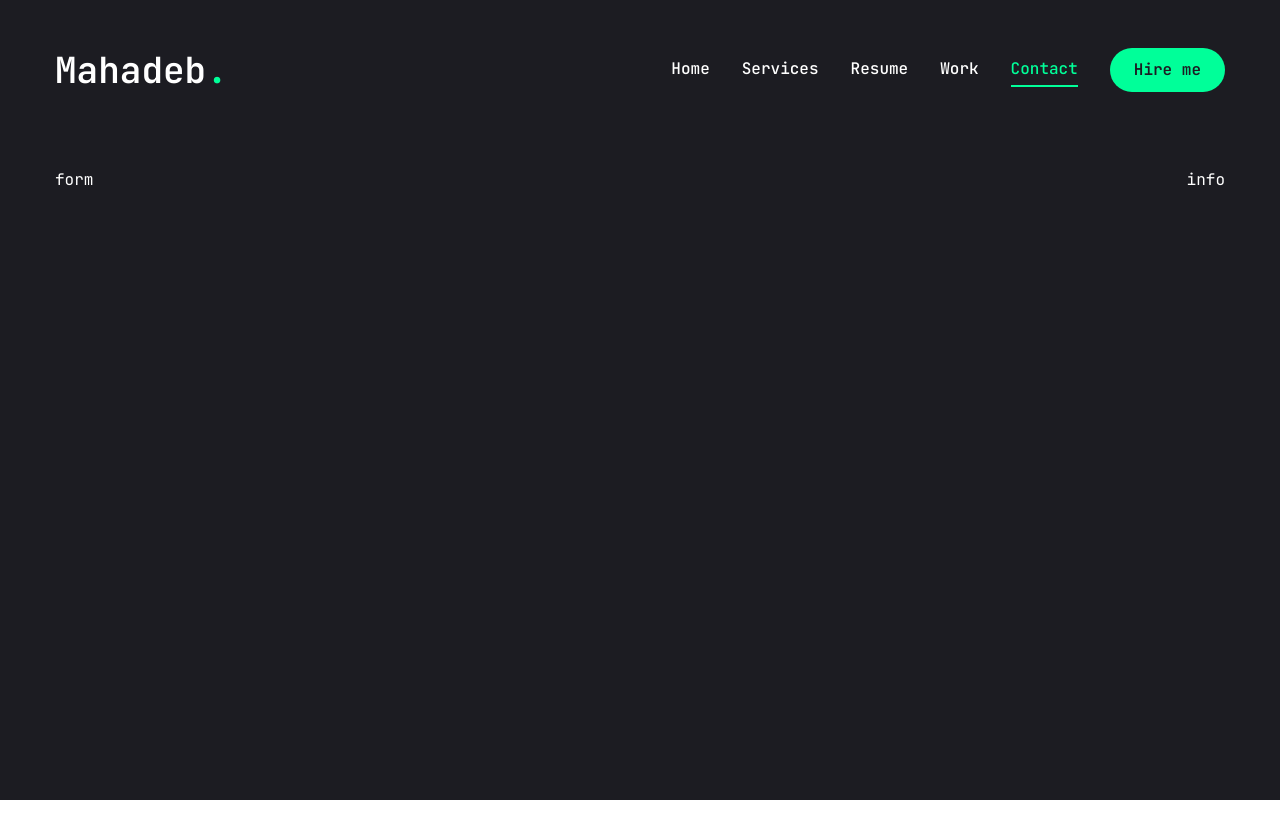
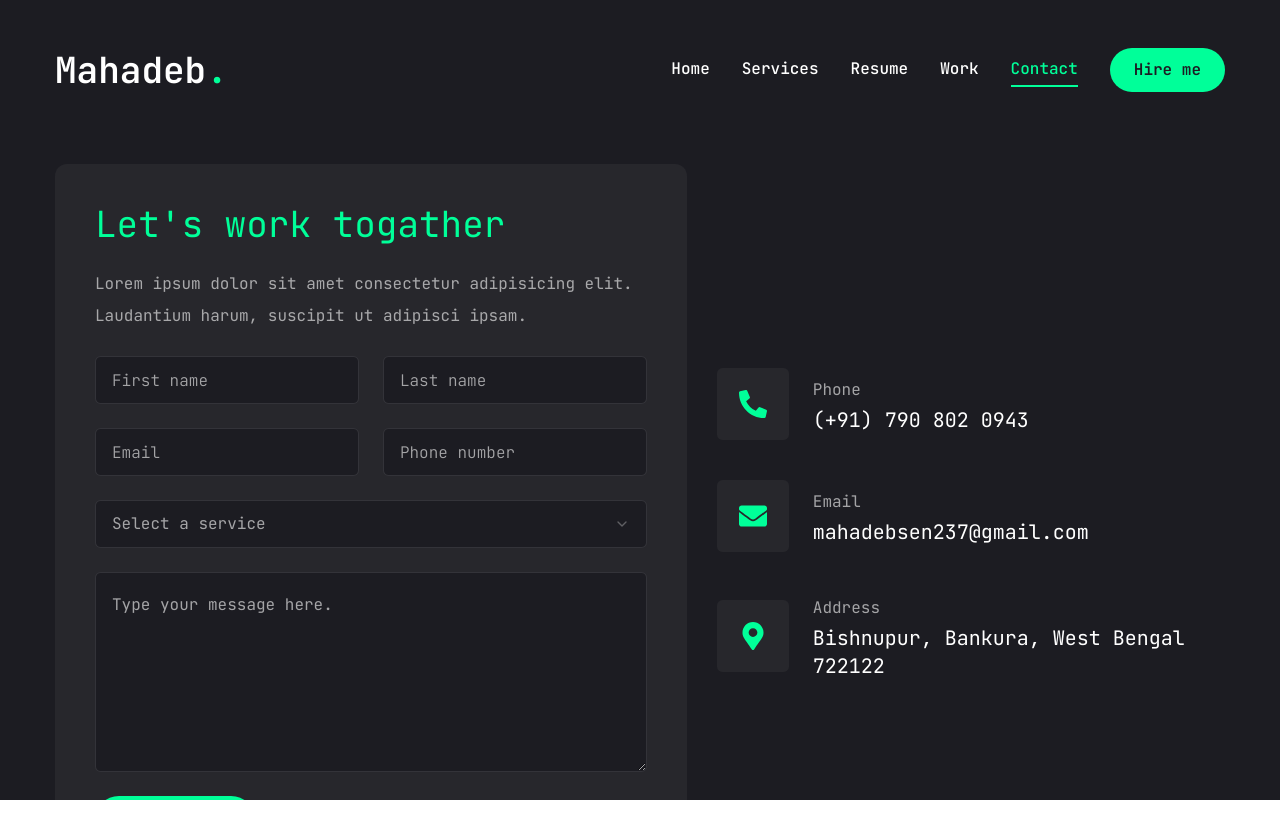
Before and after one commit to Skynet843/resume-website, a Next.js app: page /contact in a window 1280 px wide. Shown: the top 838 px of the page. Before the commit the page ends 800 px from the top, so only its background shows below. Built offline with nearby package versions, Linux system fonts and the light colour scheme.

Commit message:
Completed the form and info section.

```diff
--- a/app/contact/page.tsx
+++ b/app/contact/page.tsx
@@ -52,13 +52,71 @@
       <div className="container mx-auto">
         <div className="flex flex-col xl:flex-row gap-[30px]">
           {/* form */}
-          <div className="xl:h-[54%] order-2 xl:order-none">
-            <form className="">form</form>
+          <div className="xl:w-[54%] order-2 xl:order-none">
+            <form className="flex flex-col gap-6 p-10 bg-[#27272c] rounded-xl ">
+              <h3 className="text-4xl text-accent">Let&apos;s work togather</h3>
+
+              <p className="text-white/60 ">
+                Lorem ipsum dolor sit amet consectetur adipisicing elit.
+                Laudantium harum, suscipit ut adipisci ipsam.
+              </p>
+
+              {/* input */}
+              <div className="grid grid-cols-1 md:grid-cols-2 gap-6">
+                <Input type="firstname" placeholder="First name" />
+                <Input type="lastname" placeholder="Last name" />
+                <Input type="email" placeholder="Email" />
+                <Input type="phone" placeholder="Phone number" />
+              </div>
+
+              {/* select */}
+              <Select>
+                <SelectTrigger className="w-full ">
+                  <SelectValue placeholder="Select a service" />
+                </SelectTrigger>
+                <SelectContent>
+                  <SelectGroup>
+                    <SelectLabel>Select a service</SelectLabel>
+                    <SelectItem value="fsd">Full-stack development</SelectItem>
+                    <SelectItem value="fed">Frontend development</SelectItem>
+                    <SelectItem value="bed">Backend development</SelectItem>
+                    <SelectItem value="pyd">Python development</SelectItem>
+                  </SelectGroup>
+                </SelectContent>
+              </Select>
+
+              {/* textarea */}
+              <Textarea
+                className="h-[200px]"
+                placeholder="Type your message here."
+              />
+
+              {/* btn */}
+              <Button size="md" className="max-w-40">
+                Send mesage
+              </Button>
+            </form>
           </div>
 
           {/* info */}
           <div className="flex-1 flex items-center xl:justify-end order-1 xl:order-none mb-8 xl:mb-0">
-            info
+            {
+              <ul className="flex flex-col gap-10">
+                {info.map((item, index) => {
+                  return (
+                    <li key={index} className="flex items-center gap-6">
+                      <div className="w-[52px] h-[52px] xl:w-[72px] xl:h-[72px] bg-[#27272c] text-accent rounded-[0.35rem] flex items-center justify-center">
+                        <div className="text-[28px]">{item.icon}</div>
+                      </div>
+                      <div className="flex-1">
+                        <div className="text-white/60">{item.title}</div>
+                        <div className="text-xl">{item.description}</div>
+                      </div>
+                    </li>
+                  );
+                })}
+              </ul>
+            }
           </div>
         </div>
       </div>
```
